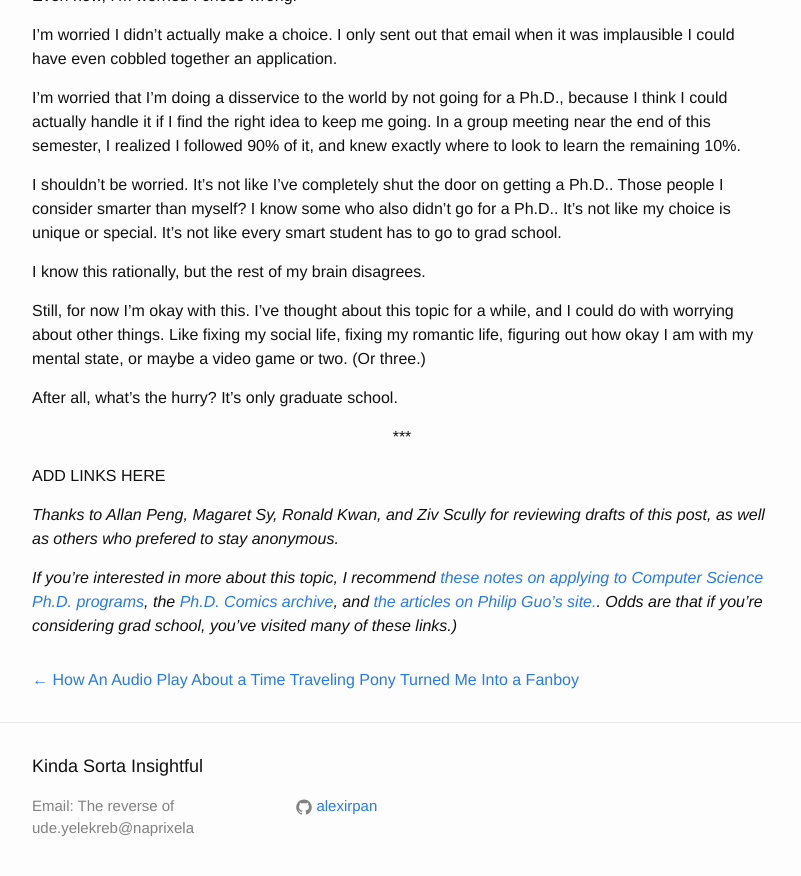
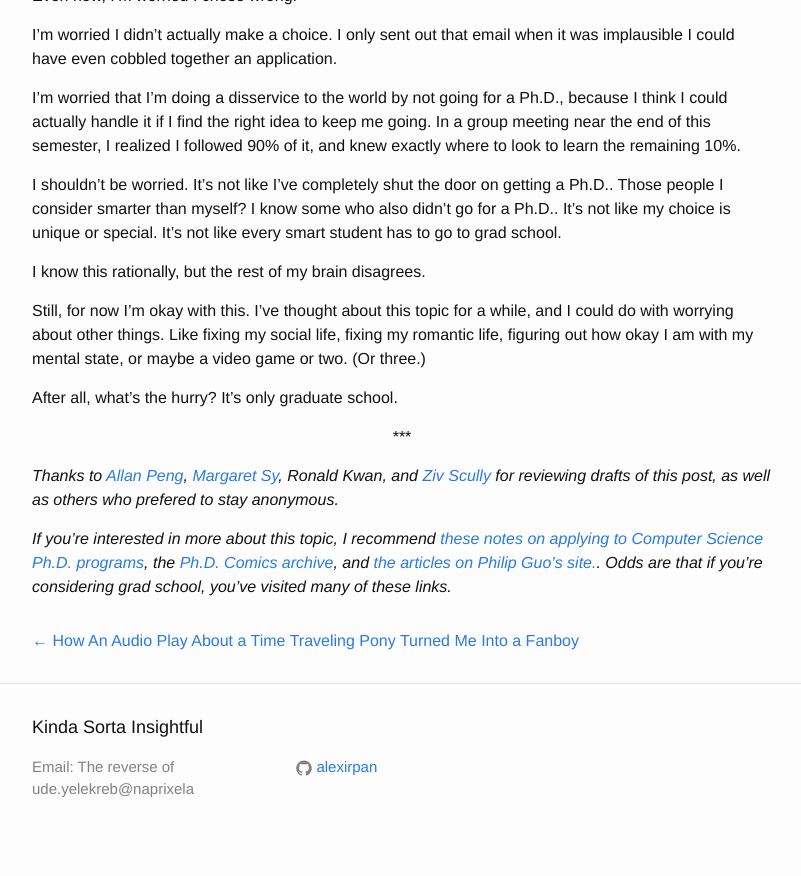
Before and after one commit to alexirpan/alexirpan.github.io, a Jekyll site: the page built from _posts/2015-09-28-grad-school.markdown, in a window 1280 px wide and 900 px high, scrolled down 13641 px. Shown: the top 876 px of the window, without its empty margins (238-1039 px from the left). Built offline with Jekyll 4.4.1, drawn with Linux system fonts in a browser that asks for light colours.

Commit message:
Actually I'll just add links now

```diff
--- a/_posts/2015-09-28-grad-school.markdown
+++ b/_posts/2015-09-28-grad-school.markdown
@@ -675,13 +675,12 @@ After all, what's the hurry? It's only graduate school.
 \*\*\*
 {: .centered }
 
-ADD LINKS HERE
-
-*Thanks to Allan Peng, Magaret Sy, Ronald Kwan, and Ziv Scully for reviewing
-drafts of this post, as well as others who prefered to stay anonymous.*
+*Thanks to [Allan Peng](https://www.linkedin.com/in/apengwin),
+[Margaret Sy](http://margaretsy.com/), Ronald Kwan, and [Ziv Scully](http://www.djnziv.com/)
+for reviewing drafts of this post, as well as others who prefered to stay anonymous.*
 
 *If you're interested in more about this topic, I recommend [these notes on
 applying to Computer Science Ph.D. programs](https://www.cs.cmu.edu/~harchol/gradschooltalk.pdf),
 the [Ph.D. Comics archive](http://phdcomics.com/comics.php), and [the articles
 on Philip Guo's site.](http://pgbovine.net/writings.htm). Odds are that if you're
-considering grad school, you've visited many of these links.)*
+considering grad school, you've visited many of these links.*
```
